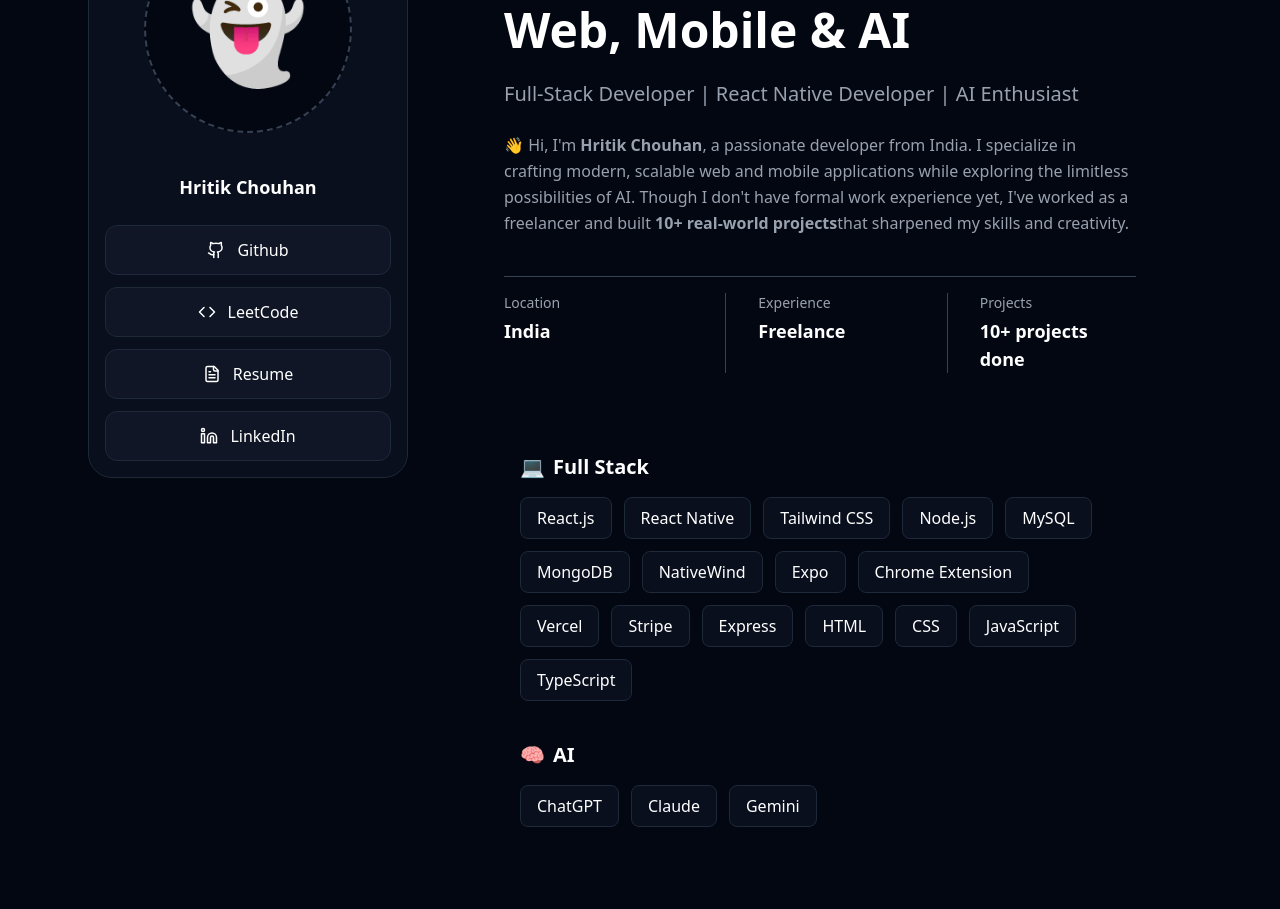
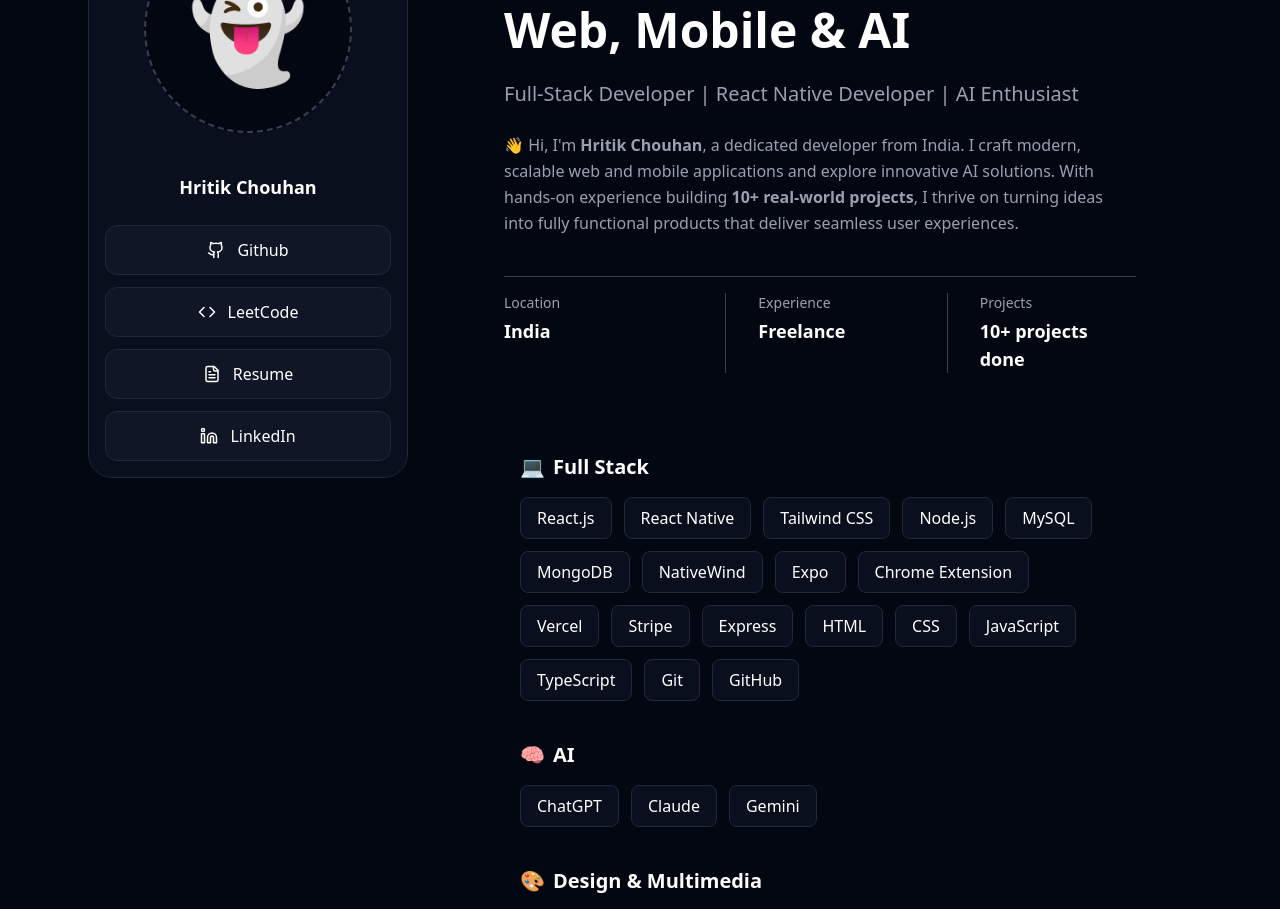
Before and after one commit to gitHritik/My_Portfolio, a React (Vite) app: page / in a window 1280 px wide. Shown: the part 240-1149 px from the top of the page. Built offline with nearby package versions, Linux system fonts and the light colour scheme.

Commit message:
Fixed bio, spellings

```diff
--- a/src/components/Experience.tsx
+++ b/src/components/Experience.tsx
@@ -20,7 +20,7 @@
                                 App Developer
                             </h3>
                             <p className="text-[10px] sm:text-[12px] text-gray-700 dark:text-gray-400 w-full sm:w-[282px]">
-                                Working as an App Developer at Merchant Navy Decoded (India)
+                                Working as an App Developer at Merchant Navy Decoded
                             </p>
                         </div>
                     </div>
--- a/src/components/Hero.tsx
+++ b/src/components/Hero.tsx
@@ -13,12 +13,12 @@
 
             {/* Bio */}
             <p className="text-gray-700 dark:text-gray-400 text-sm sm:text-base mb-8 md:mb-10 max-w-4xl leading-relaxed">
-                👋 Hi, I'm <span className="font-semibold">Hritik Chouhan</span>, a passionate developer from India.
-                I specialize in crafting modern, scalable web and mobile applications while exploring
-                the limitless possibilities of AI. Though I don't have formal work experience yet,
-                I've worked as a freelancer and built <span className="font-semibold">10+ real-world projects</span>
-                that sharpened my skills and creativity.
+                👋 Hi, I'm <span className="font-semibold">Hritik Chouhan</span>, a dedicated developer from India.
+                I craft modern, scalable web and mobile applications and explore innovative AI solutions.
+                With hands-on experience building <span className="font-semibold">10+ real-world projects</span>,
+                I thrive on turning ideas into fully functional products that deliver seamless user experiences.
             </p>
+
 
             {/* Stats Grid */}
             <div className="grid grid-cols-1 sm:grid-cols-2 md:grid-cols-3 gap-6 md:gap-8 max-w-6xl border-t border-gray-300 dark:border-gray-700 pt-4">
--- a/src/components/Skils.tsx
+++ b/src/components/Skils.tsx
@@ -4,23 +4,28 @@
             "React.js", "React Native", "Tailwind CSS", "Node.js",
             "MySQL", "MongoDB", "NativeWind", "Expo",
             "Chrome Extension", "Vercel", "Stripe", "Express",
-            "HTML", "CSS", "JavaScript", "TypeScript"
+            "HTML", "CSS", "JavaScript", "TypeScript",
+            "Git", "GitHub"
         ],
         "AI": [
             "ChatGPT", "Claude", "Gemini"
+        ],
+        "Design & Multimedia": [
+            "UI Design", "UX Design", "Canva", "Video Editing"
         ]
     };
 
     return (
-        <section className=" sm:ml-2 sm:mr-6 md:ml-8 md:mr-10 px-2 sm:px-6 md:px-10">
+        <section className="sm:ml-2 sm:mr-6 md:ml-8 md:mr-10 px-2 sm:px-6 md:px-10">
             {Object.entries(skillCategories).map(([category, skills]) => (
                 <div key={category} className="mb-8 sm:mb-10">
                     <h3 className="text-lg sm:text-xl font-semibold mb-4 flex items-center gap-2 text-gray-900 dark:text-white">
                         {category === "Full Stack" && "💻"}
                         {category === "AI" && "🧠"}
+                        {category === "Design & Multimedia" && "🎨"}
                         <span>{category}</span>
                     </h3>
-                    <div className="flex flex-wrap gap-2 sm:gap-3 justify-start sm:justify-start md:justify-start">
+                    <div className="flex flex-wrap gap-2 sm:gap-3 justify-start">
                         {skills.map((skill) => (
                             <span
                                 key={skill}
```
